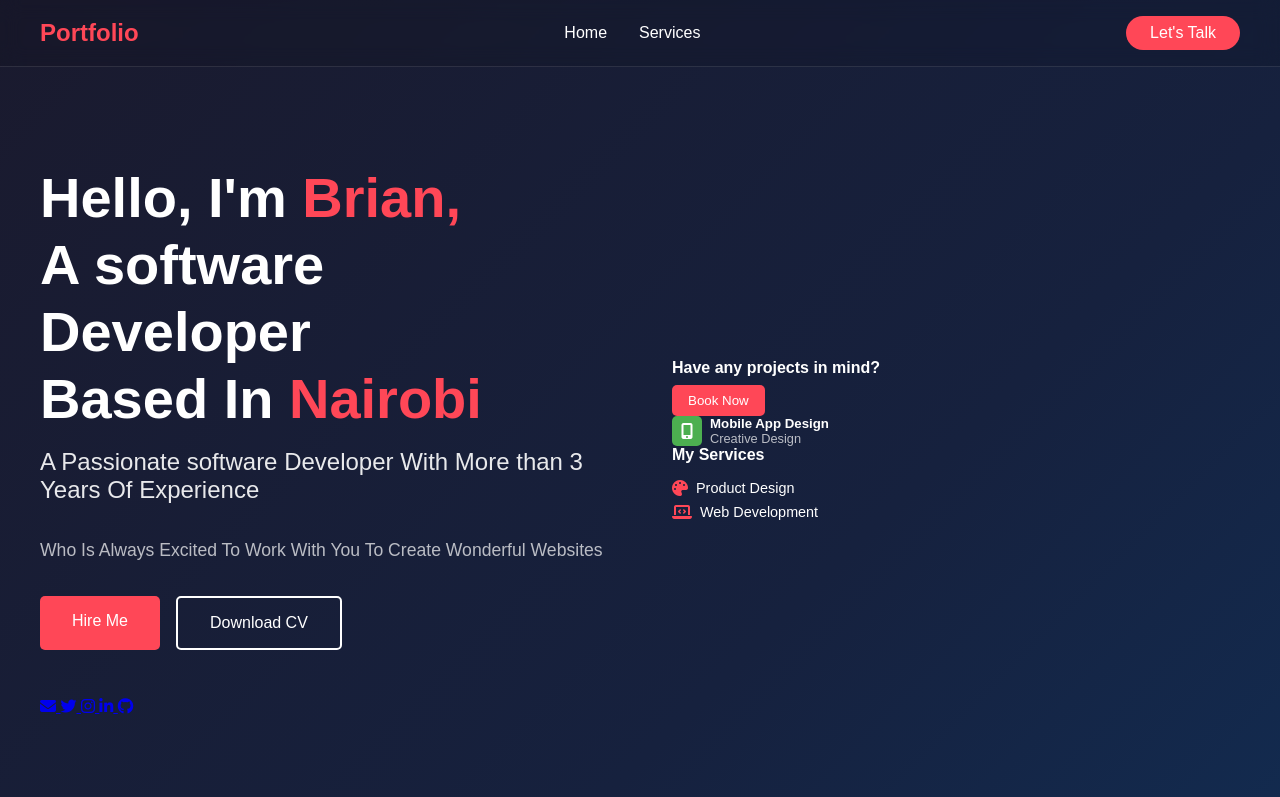
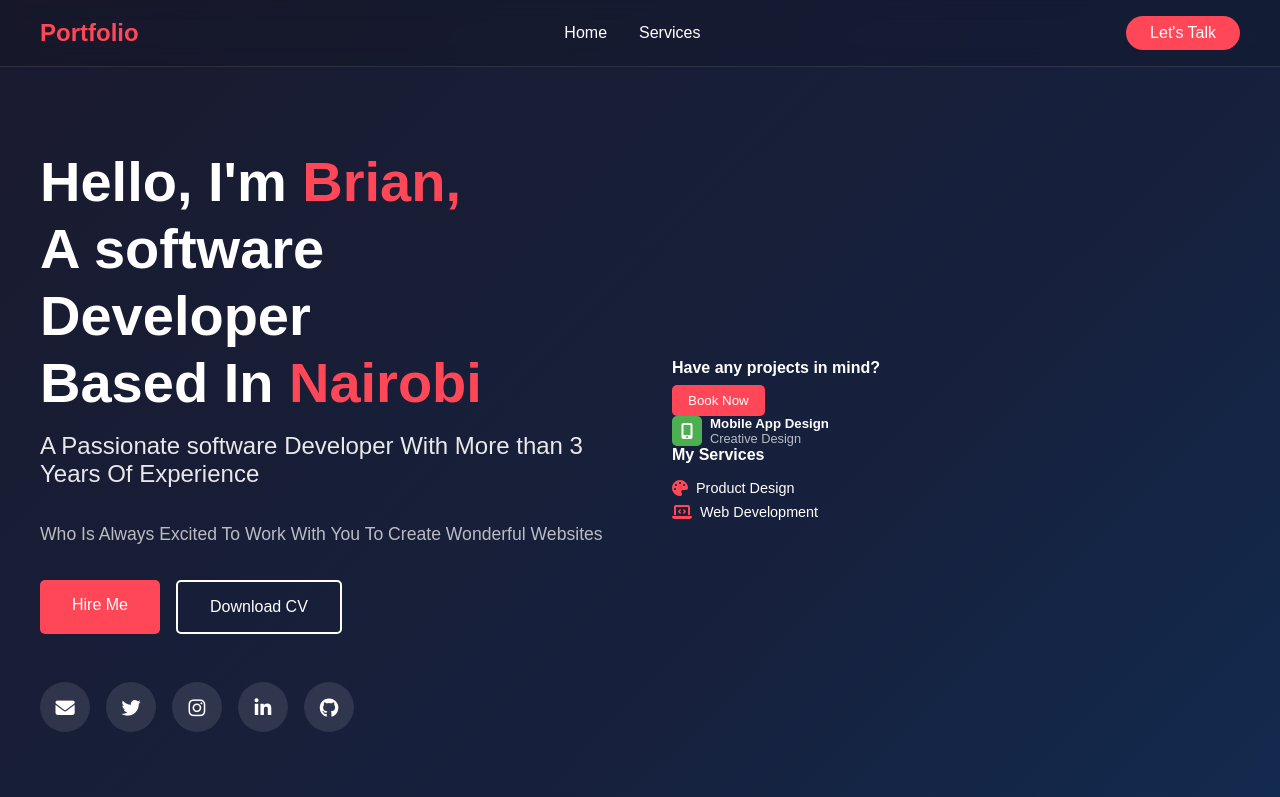
Before and after one commit to Kibetts/Portfolio, a plain HTML site: page index.html in a window 1280 px wide. Shown: the top 797 px of the page. Drawn offline with nearby package versions, Linux system fonts and the light colour scheme.

Commit message:
add socials styles

```diff
--- a/style.css
+++ b/style.css
@@ -170,3 +170,36 @@ body {
     background: white;
     color: #1a1a2e;
 }
+
+.social-links {
+    display: flex;
+    gap: 1rem;
+}
+
+.social-link {
+    width: 50px;
+    height: 50px;
+    background: rgba(255, 255, 255, 0.1);
+    border-radius: 50%;
+    display: flex;
+    align-items: center;
+    justify-content: center;
+    text-decoration: none;
+    color: white;
+    transition: all 0.3s ease;
+    font-size: 1.2rem;
+}
+
+.social-link:hover {
+    background: #ff4757;
+    transform: translateY(-3px);
+    color: white;
+}
+
+.social-link i {
+    transition: transform 0.3s ease;
+}
+
+.social-link:hover i {
+    transform: scale(1.2);
+}
```
